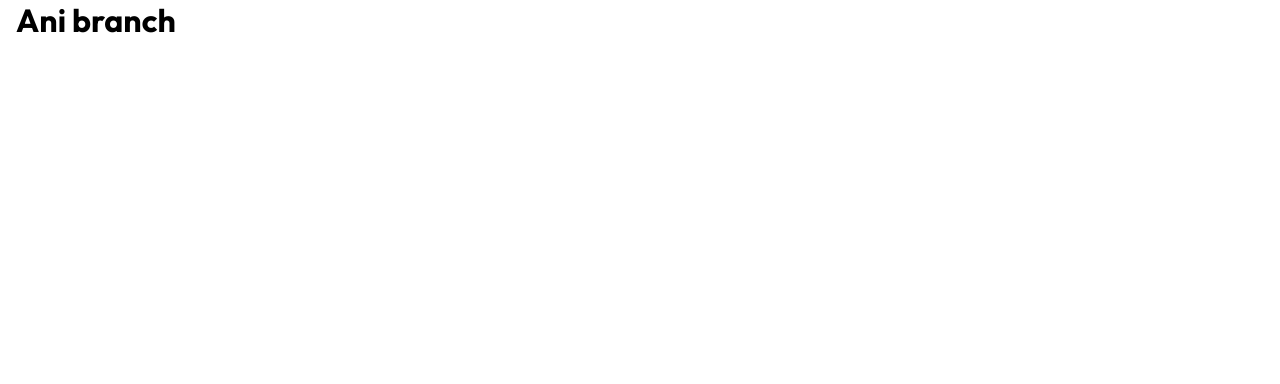
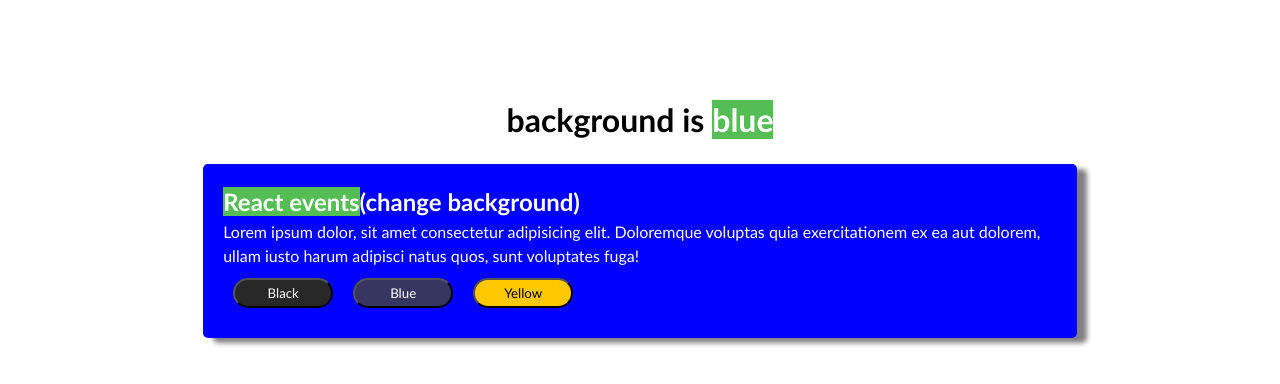
Before and after one commit to BrownEdgar/react_armenia, a React app: page / in a window 1280 px wide. Shown: the top 384 px of the page. Built offline with nearby package versions, Linux system fonts and the light colour scheme; the HTML template or start-up script is replaced by a standard one.

Commit message:
Ani Homework

```diff
--- /dev/null
+++ b/src/App.css
@@ -0,0 +1,62 @@
+* {
+    margin: 0;
+    padding: 0;
+    box-sizing: border-box;
+    font-family: 'Gill Sans', 'Gill Sans MT', Calibri, 'Trebuchet MS', sans-serif;
+}
+
+span {
+    background-color: rgb(84, 189, 84);
+    color: #fff;
+}
+
+h1{
+    text-align: center;
+    margin: 25px;
+}
+.App__container{
+    margin: 100px auto;
+}
+
+.App__item {
+    width: 70%;
+    padding: 20px;
+    background-color: blue;
+    margin: 0 auto;
+    box-shadow: 10px 5px 5px grey;
+    border-radius: 5px;
+    color: #fff;
+    line-height: 1.5;
+
+}
+button{
+    text-transform: capitalize;
+    width: 100px;
+    height: 30px;
+    border-radius: 15px;
+    margin: 10px;
+
+}
+
+.App__black{
+color: #fff;
+background-color: rgb(41, 40, 40);
+}
+.App__blue{
+color: #fff;
+background-color: rgb(54, 54, 97);
+}
+.App__yellow{
+    background-color: rgb(255, 200, 0);
+}
+
+.black{
+background-color: black;
+}
+.blue{
+background-color: blue;
+}
+.yellow{
+background-color: yellow;
+color: black;
+}
--- a/src/App.jsx
+++ b/src/App.jsx
@@ -1,10 +1,33 @@
-import React from 'react'
+import React, { useState } from 'react'
+import './App.css'
+
 
 export default function App() {
+const [colorName, setColorName]=useState('blue')
+
+function changeName(newName) {
+  setColorName(newName)
+}
+
+
+
   return (
-    <div>
-      <h1>Ani branch </h1>
-      {/* code here... */}
+    <div className='App__container'>
+      <h1>background is <span>{colorName}</span></h1>
+      <div className={`App__item $ ${colorName}`}>
+        <h2><span>React events</span>(change background)</h2>
+        <p>Lorem ipsum dolor, sit amet consectetur adipisicing elit. Doloremque voluptas quia exercitationem ex ea aut dolorem, ullam iusto harum adipisci natus quos, sunt voluptates fuga!</p>
+        <button onClick={()=>changeName('black')} className='App__black'>black</button>
+        <button onClick={()=>changeName('blue')} className='App__blue'>blue</button>
+        <button onClick={()=>changeName('yellow')} className='App__yellow'>yellow</button>
+      </div>
+
+
+
+
+
+
+
     </div>
   )
 }
```
